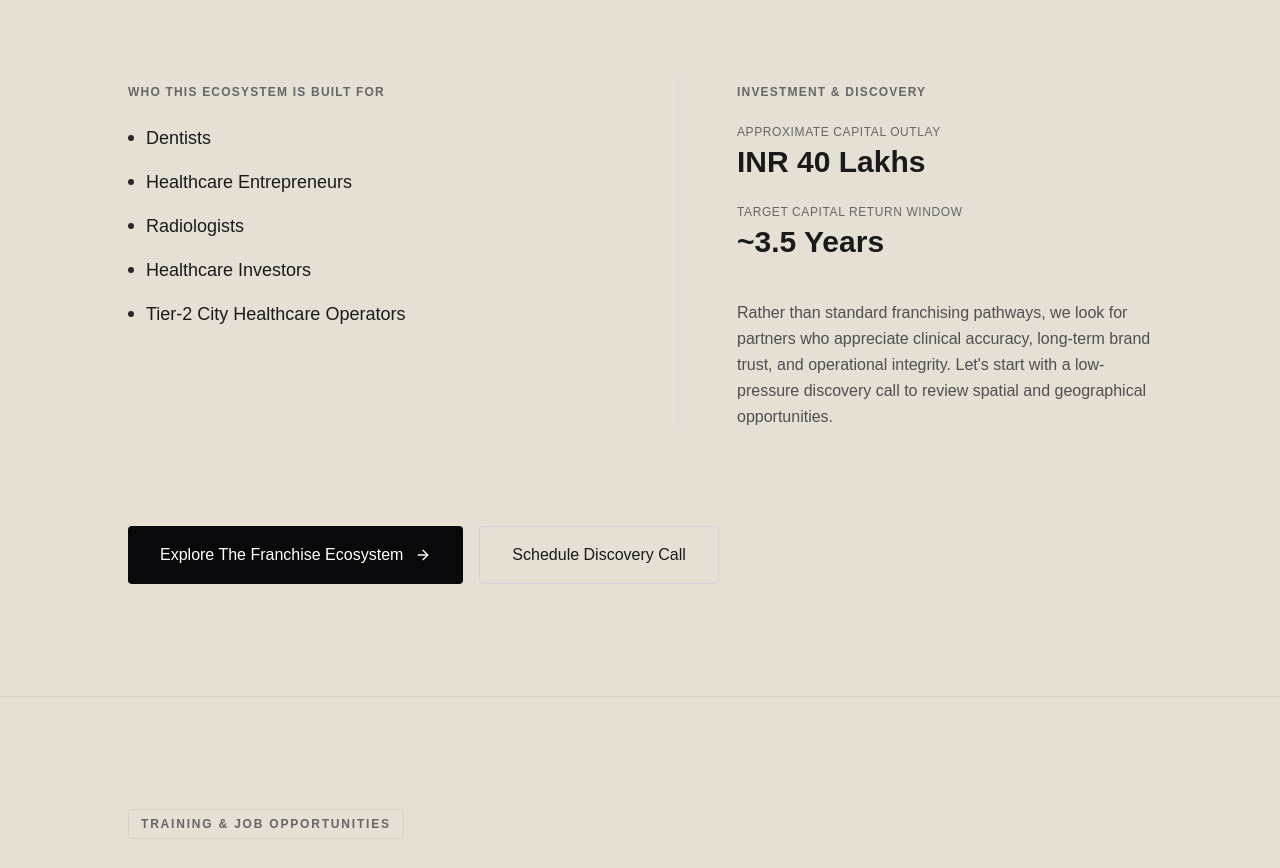
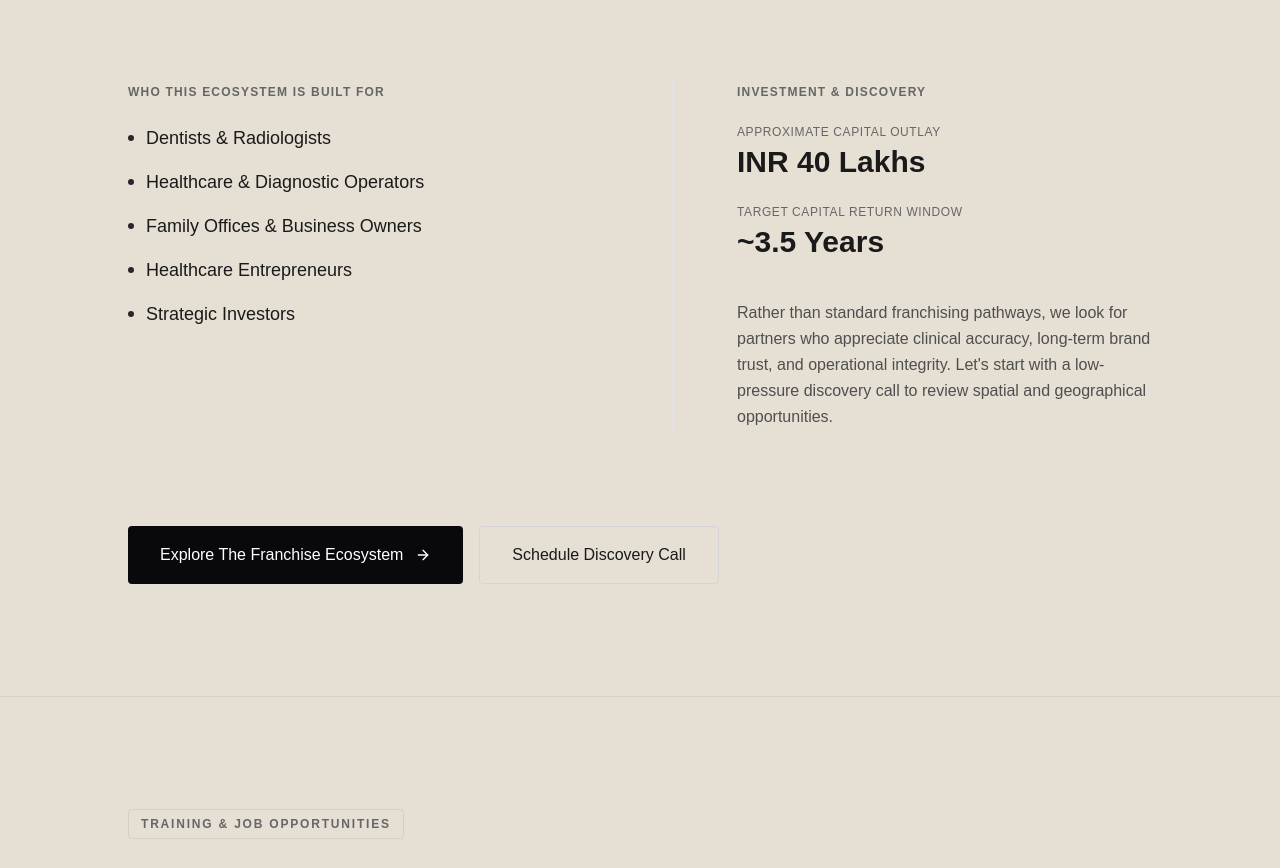
Before and after one commit to sovakalifesciences/sovaka-website, a Next.js app: page / in a window 1280 px wide. Shown: the part 4700-5568 px from the top of the page. Built offline with nearby package versions, Linux system fonts and the light colour scheme.

Commit message:
content: align Homepage audience profiles with Franchise page

```diff
--- a/src/components/Franchise.tsx
+++ b/src/components/Franchise.tsx
@@ -52,11 +52,11 @@ export default function FranchiseSection() {
   ];
 
   const targetProfiles = [
-    "Dentists",
+    "Dentists & Radiologists",
+    "Healthcare & Diagnostic Operators",
+    "Family Offices & Business Owners",
     "Healthcare Entrepreneurs",
-    "Radiologists",
-    "Healthcare Investors",
-    "Tier-2 City Healthcare Operators",
+    "Strategic Investors",
   ];
 
   return (
```
